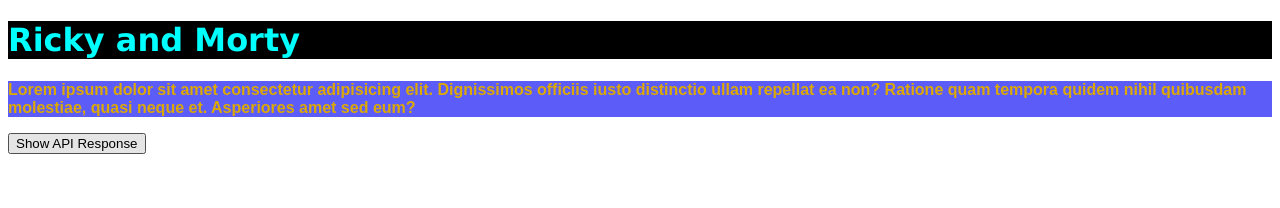
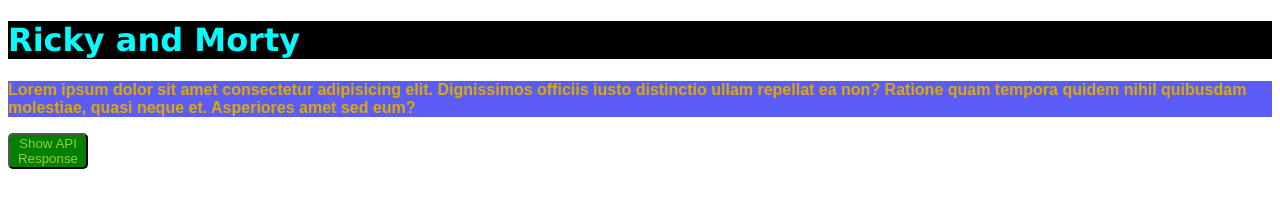
Before and after one commit to Sara-Morales/Ricky, a plain HTML site: page index.html in a window 1280 px wide. In both pictures the pointer is over the button "Show API Response". Drawn offline with Linux system fonts and the light colour scheme; no server answers.

Commit message:
actualizando estilos

```diff
--- a/style.css
+++ b/style.css
@@ -1,32 +1,32 @@
-p{
+p {
   color: rgb(220, 169, 4);
   background-color: rgb(92, 92, 249);
   font-weight: bold;
   font-family: sans-serif;
 }
-p:hover{
+p:hover {
   color: black;
-
 }
 
-h1{
+h1 {
   color: aqua;
   background-color: black;
   font-weight: bold;
-    font-family: 'Lucida Sans', 'Lucida Sans Regular', 'Lucida Grande', 'Lucida Sans Unicode', Geneva, Verdana, sans-serif;
+  font-family: "Lucida Sans", "Lucida Sans Regular", "Lucida Grande",
+    "Lucida Sans Unicode", Geneva, Verdana, sans-serif;
 }
 
-.show-character{
+.show-characters {
   color: blueviolet;
   background-color: aquamarine;
-    width: 50px;
-    height: 30px;
+  width: 5rem;
+  height: auto;
   border-radius: 5px;
   border-color: black;
 }
- .show-character:hover{
+.show-characters:hover {
   color: yellowgreen;
   background-color: green;
-    width: 60px;
-    height: 40px;
+  width: 5rem;
+  height: auto;
 }
```
Lines whose indentation alone changed are shown as unchanged.
